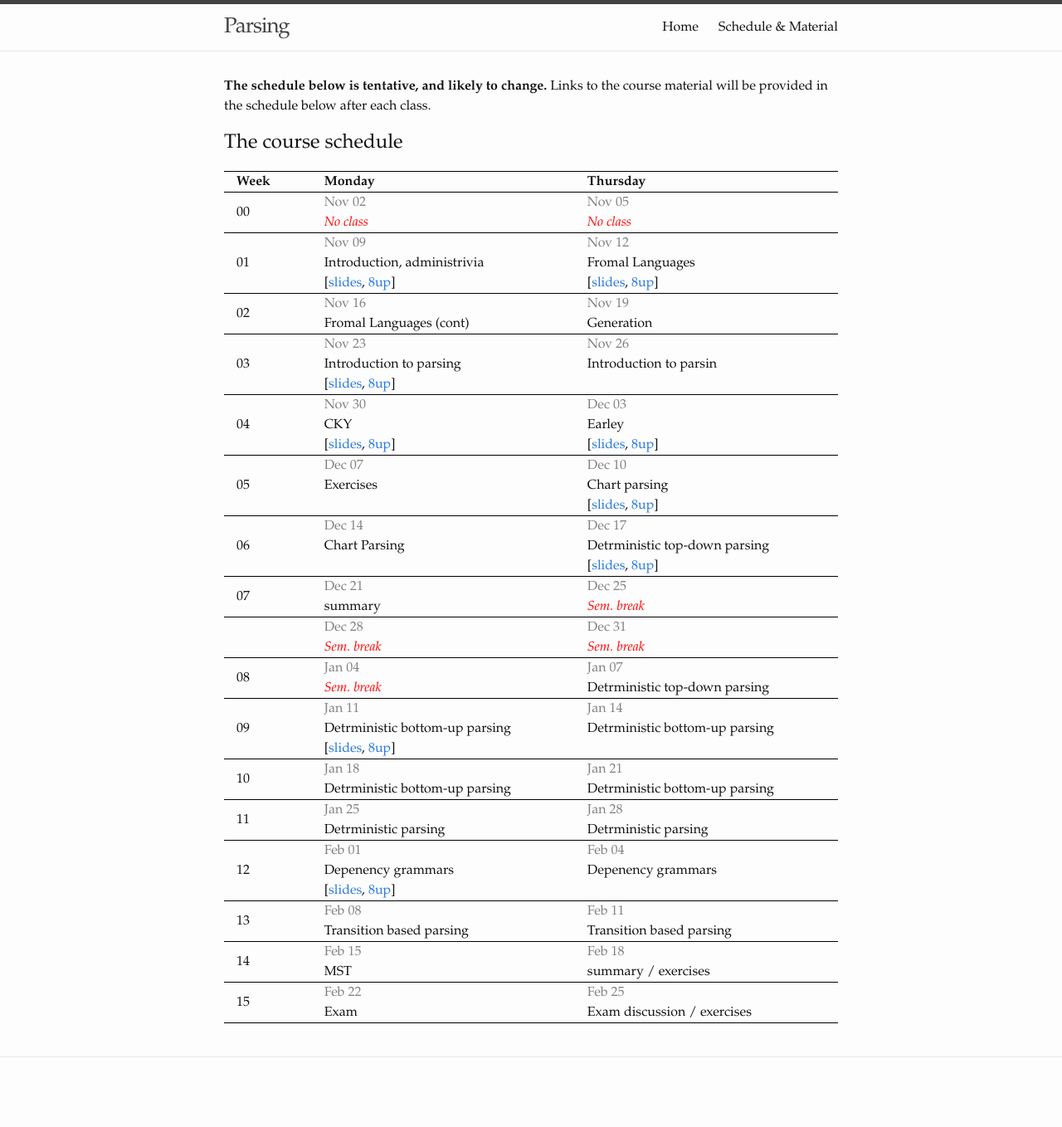
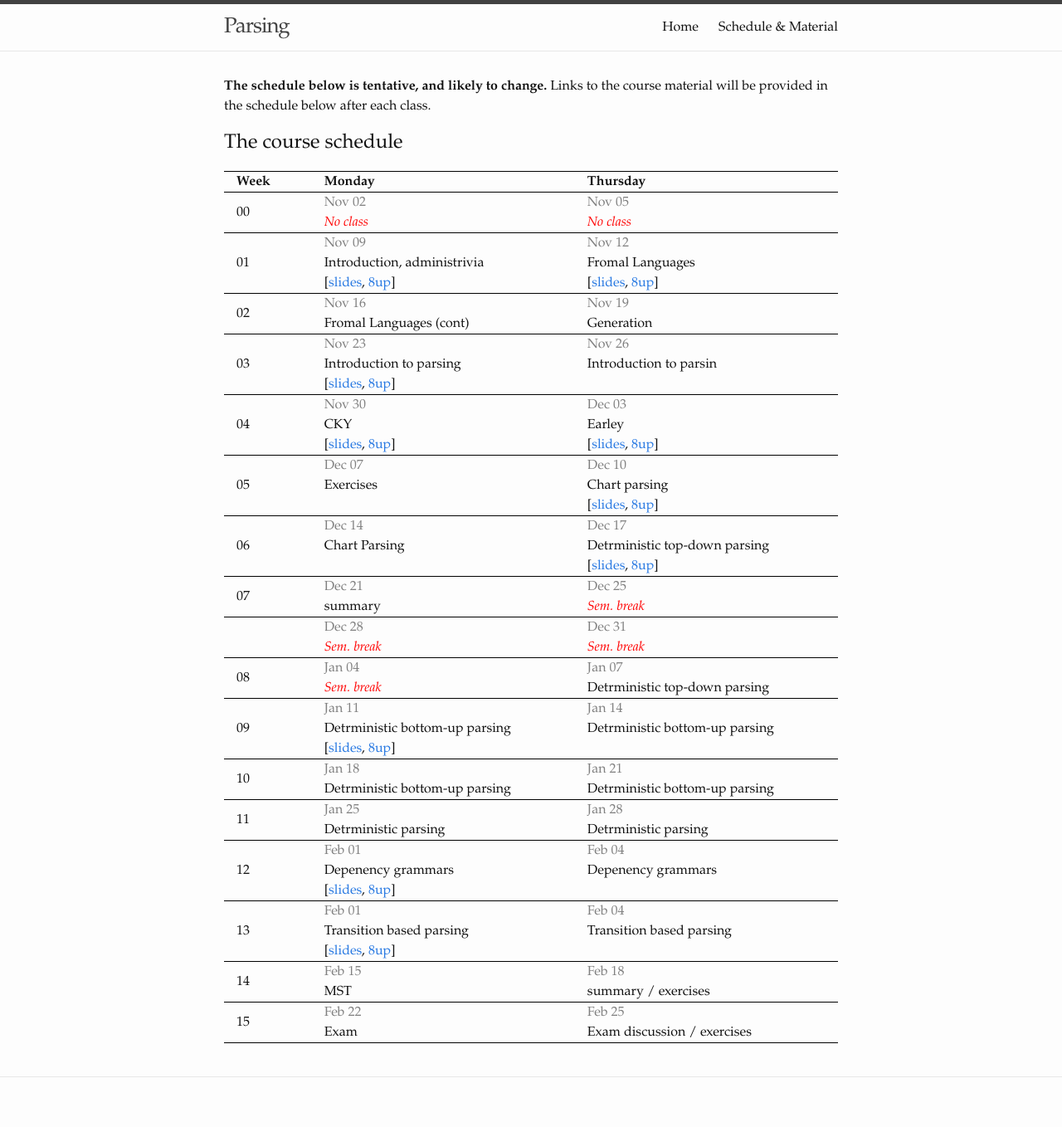
Before and after one commit to iscl-parsing2020/iscl-parsing2020.github.io, a Jekyll site: the page built from lectures.md, in a window 1280 px wide. Shown: the whole page at 83% size. Built offline with Jekyll 4.4.1, drawn with Linux system fonts in a browser that asks for light colours; before the commit the page ends 1334 px from its top, so only the background shows below that.

Commit message:
Update slides.

```diff
--- a/_data/schedule.yml
+++ b/_data/schedule.yml
@@ -109,9 +109,12 @@
       topic: Depenency grammars
 - week: "13"
   dates:
-    Feb 08:
+    Feb 01:
       topic: Transition based parsing
-    Feb 11:
+      links:
+        slides: slides/dep-parsing-tb.pdf
+        8up: slides/dep-parsing-tb-handout.pdf
+    Feb 04:
       topic: Transition based parsing
 - week: "14"
   dates:
```
Also changed, not shown: 7 other files.
